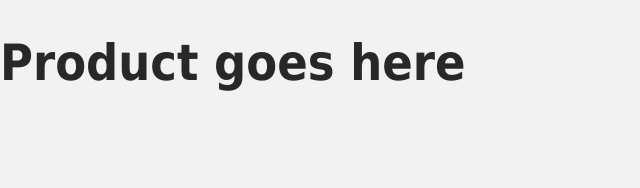
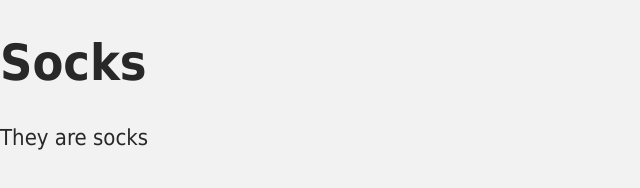
Before and after one commit to 124CAyala/Vue-3-Tutorial, a plain HTML site: page index.html in a window 1280 px wide. Shown: the whole page, without its empty margins (0-640 px from the left). Drawn offline with nearby package versions, Linux system fonts and the light colour scheme.

Commit message:
completed lesson 2

```diff
--- a/index.html
+++ b/index.html
@@ -6,14 +6,20 @@
     <!-- Import Styles -->
     <link rel="stylesheet" href="./assets/styles.css" />
     <!-- Import Vue.js -->
-    <script src="https://unpkg.com/vue@3.0.0-beta.12/dist/vue.global.js"></script>
+    <script src="https://unpkg.com/vue@3/dist/vue.global.js"></script>
   </head>
   <body>
     <div id="app">
-      <h1>Product goes here</h1>
+      <h1>{{ product }}</h1>
+      <p>{{ description }}</p>
     </div>
 
     <!-- Import Js -->
     <script src="./main.js"></script>
+
+    <!--Mount App-->
+    <script>
+      const mountedApp = app.mount('#app')
+    </script>
   </body>
 </html>
--- a/main.js
+++ b/main.js
@@ -1 +1,8 @@
-const product = 'Socks'
+const app = Vue.createApp({
+    data() {
+        return {
+            product: 'Socks',
+            description: 'They are socks'
+        }
+    }
+})
```
